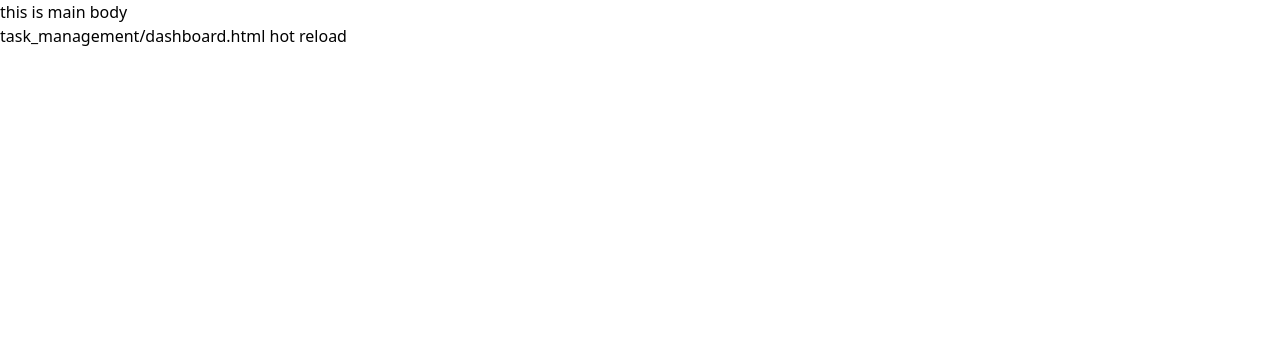
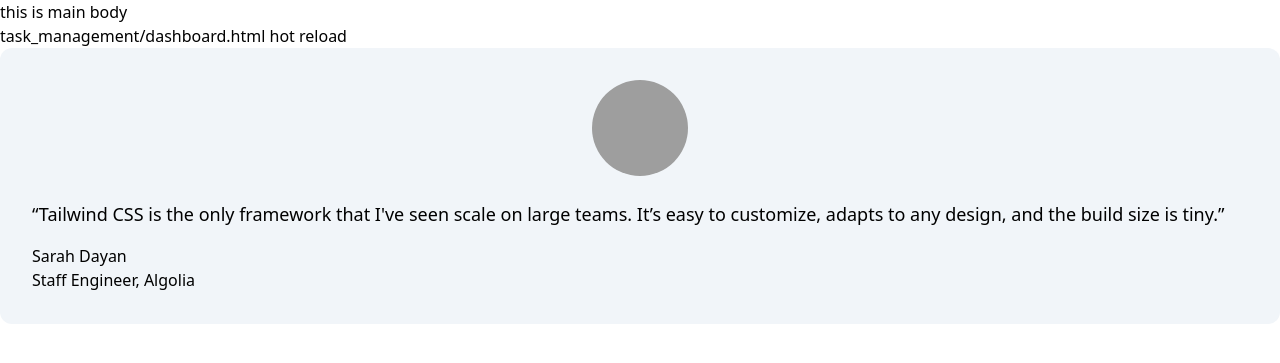
Before and after one commit to binaryloom/TaskManagementSystem, a Django app: page /task/ in a window 1280 px wide. Shown: the top 363 px of the page. Run offline with Django 5.2, Linux system fonts and the light colour scheme; some libraries are stand-ins or nearby versions; grey boxes are pictures that could not be loaded.

Commit message:
Feb 29, 2024, 3:28 AM

```diff
--- a/src/templates/base.html
+++ b/src/templates/base.html
@@ -5,4 +5,24 @@
         {% block content %}
         {% endblock content %}
     </div>
+    <figure class="bg-slate-100 rounded-xl p-8 dark:bg-slate-800">
+        <img class="w-24 h-24 rounded-full mx-auto"
+             src="/sarah-dayan.jpg"
+             alt=""
+             width="384"
+             height="512">
+        <div class="pt-6 space-y-4">
+            <blockquote>
+                <p class="text-lg">
+                    “Tailwind CSS is the only framework that I've seen scale
+                    on large teams. It’s easy to customize, adapts to any design,
+                    and the build size is tiny.”
+                </p>
+            </blockquote>
+            <figcaption>
+                <div>Sarah Dayan</div>
+                <div>Staff Engineer, Algolia</div>
+            </figcaption>
+        </div>
+    </figure>
 {% endblock main_body %}
```
